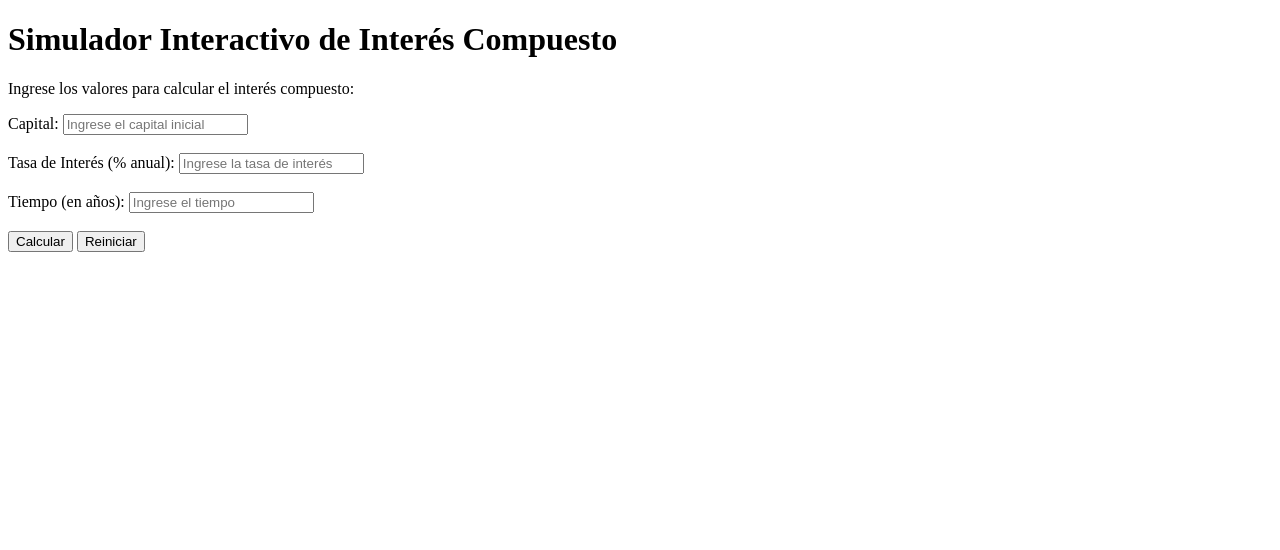
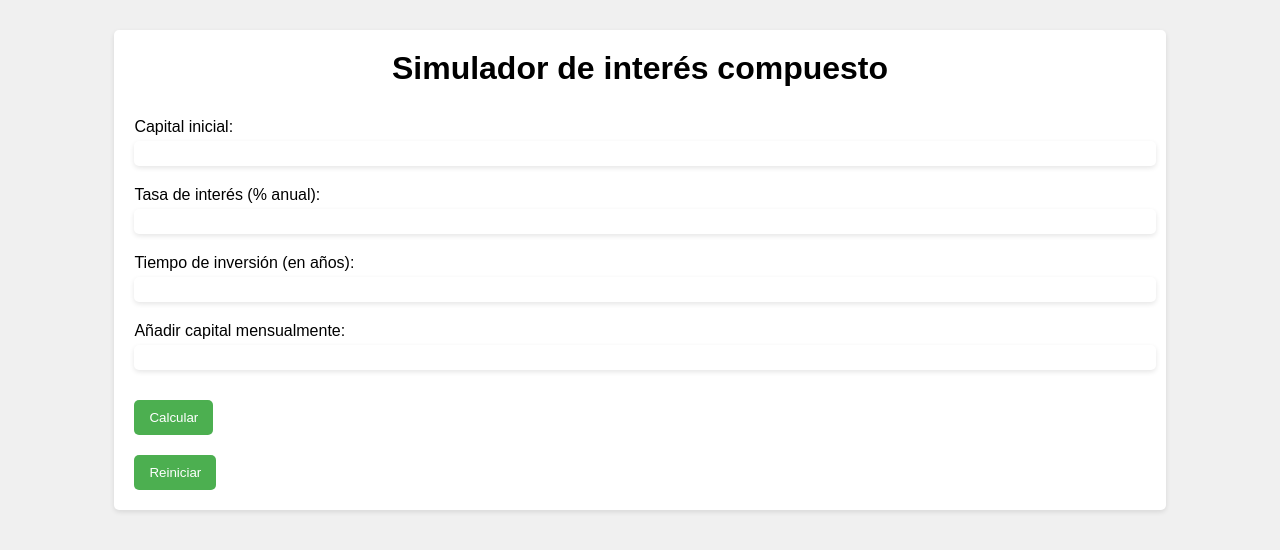
Before and after one commit to Malczewski94/CursoJavaScript, a plain HTML site: page index.html in a window 1280 px wide. Drawn offline with Linux system fonts and the light colour scheme.

Commit message:
primra preentrega 2

```diff
--- /dev/null
+++ b/CSS/styles.css
@@ -0,0 +1,72 @@
+body {
+	font-family: sans-serif;
+	background-color: #F0F0F0;
+}
+
+.container {
+	background-color: #FFFFFF;
+	padding: 20px;
+	border-radius: 5px;
+	box-shadow: 0px 2px 5px rgba(0, 0, 0, 0.1);
+	width: 80%;
+	margin: 0 auto;
+	margin-top: 30px;
+}
+
+h1 {
+	text-align: center;
+	margin-top: 0;
+}
+
+form {
+	display: flex;
+	flex-direction: column;
+	align-items: flex-start;
+}
+
+label {
+	margin-top: 10px;
+	margin-bottom: 5px;
+	display: block;
+}
+
+input[type=text] {
+	padding: 5px;
+	border-radius: 5px;
+	border: none;
+	box-shadow: 0px 2px 5px rgba(0, 0, 0, 0.1);
+	width: 100%;
+	margin-bottom: 10px;
+}
+
+button {
+	margin-top: 20px;
+	padding: 10px 15px;
+	border-radius: 5px;
+	border: none;
+	background-color: #4CAF50;
+	color: #FFFFFF;
+	cursor: pointer;
+}
+
+button:hover {
+	background-color: #3E8E41;
+}
+
+#resultado {
+	margin-top: 20px;
+	padding: 20px;
+	background-color: #F0F0F0;
+	border-radius: 5px;
+	box-shadow: 0px 2px 5px rgba(0, 0, 0, 0.1);
+	display: none;
+}
+
+#resultado h2 {
+	margin-top: 0;
+}
+
+#resultado p {
+	margin-top: 10px;
+	margin-bottom: 0;
+}
--- a/JS/main.js
+++ b/JS/main.js
@@ -1,32 +1,33 @@
-// Valores ingresados por el usuario
+// Obtener valores del formulario
 function calcularInteresCompuesto() {
-    let capital = parseFloat(document.getElementById("capital").value);
-    let tasa = parseFloat(document.getElementById("tasa").value);
-    let tiempo = parseInt(document.getElementById("tiempo").value);
-// Verificar que los valores ingresados sean válidos
-    if (isNaN(capital) || isNaN(tasa) || isNaN(tiempo)) {
-        alert("Por favor, ingrese valores numéricos válidos.");
-        return;
-    }
-    let monto = calcularMontoTotal(capital, tasa, tiempo);
-    let interes = calcularInteresTotal(monto, capital);
-    document.getElementById("resultado-monto").innerHTML = "Monto total: $" + monto.toFixed(2);
-    document.getElementById("resultado-interes").innerHTML = "Interés total: $" + interes.toFixed(2);
+	let capitalInicial = parseFloat(document.getElementById("capitalInicial").value);
+	let tasaInteres = parseFloat(document.getElementById("tasaInteres").value) / 100;
+	let tiempoInversion = parseFloat(document.getElementById("tiempoInversion").value);
+	let capitalMensual = parseFloat(document.getElementById("capitalMensual").value);
+// Calcular interés compuesto
+	let capitalFinal = capitalInicial;
+	for (let i = 1; i <= tiempoInversion * 12; i++) {
+		let interes = capitalFinal * (tasaInteres / 12);
+		capitalFinal += interes;
+		capitalFinal += capitalMensual;
+	}
+// Validar valores
+	if (isNaN(capitalInicial) || isNaN(tasaInteres) || isNaN(tiempoInversion) || isNaN(capitalMensual)) {
+		alert("Por favor ingrese valores numéricos para todos los campos.");
+		return;
+	}
+	if (capitalInicial <= 0 || tasaInteres <= 0 || tiempoInversion <= 0 || capitalMensual < 0) {
+		alert("Los valores ingresados deben ser mayores que cero.");
+		return;
+	}
+// Mostrar resultado
+	let resultadoDiv = document.getElementById("resultado");
+	resultadoDiv.style.display = "block";
+	resultadoDiv.innerHTML = "<h2>Resultado:</h2><p>Capital final: $" + capitalFinal.toFixed(2) + "</p>";
 }
 
-// Calcular el interés compuesto
-function calcularMontoTotal(capital, tasa, tiempo) {
-    return capital * Math.pow(1 + (tasa / 100), tiempo);
+// Reiniciar formulario y resultado
+function reiniciarSimulador() {
+	document.getElementById("formulario").reset();
+	document.getElementById("resultado").style.display = "none";
 }
-
-function calcularInteresTotal(monto, capital) {
-    return monto - capital;
-}
-
-function reiniciarSimulador() {
-    document.getElementById("capital").value = "";
-    document.getElementById("tasa").value = "";
-    document.getElementById("tiempo").value = "";
-    document.getElementById("resultado-monto").innerHTML = "";
-    document.getElementById("resultado-interes").innerHTML = "";
-}
--- a/index.html
+++ b/index.html
@@ -1,24 +1,27 @@
 <!DOCTYPE html>
-<html lang="en">
+<html>
 <head>
-    <meta charset="UTF-8">
-    <meta http-equiv="X-UA-Compatible" content="IE=edge">
-    <meta name="viewport" content="width=device-width, initial-scale=1.0">
-    <title>Simulador Interactivo de Interés Compuesto</title>
-    <script src="./JS/main.js"></script>
+	<meta charset="UTF-8">
+	<title>Simulador de interés compuesto</title>
+	<link rel="stylesheet" href="./CSS/styles.css">
 </head>
 <body>
-    <h1>Simulador Interactivo de Interés Compuesto</h1>
-    <p>Ingrese los valores para calcular el interés compuesto:</p>
-    <label>Capital:</label>
-    <input type="text" id="capital" placeholder="Ingrese el capital inicial"><br><br>
-    <label>Tasa de Interés (% anual):</label>
-    <input type="text" id="tasa" placeholder="Ingrese la tasa de interés"><br><br>
-    <label>Tiempo (en años):</label>
-    <input type="text" id="tiempo" placeholder="Ingrese el tiempo"><br><br>
-    <button onclick="calcularInteresCompuesto()">Calcular</button>
-    <button onclick="reiniciarSimulador()">Reiniciar</button><br><br>
-    <div id="resultado-monto"></div>
-    <div id="resultado-interes"></div>
+	<div class="container">
+		<h1>Simulador de interés compuesto</h1>
+		<form>
+			<label for="capitalInicial">Capital inicial:</label>
+			<input type="text" id="capitalInicial" name="capitalInicial" required>
+			<label for="tasaInteres">Tasa de interés (% anual):</label>
+			<input type="text" id="tasaInteres" name="tasaInteres" required>
+			<label for="tiempoInversion">Tiempo de inversión (en años):</label>
+			<input type="text" id="tiempoInversion" name="tiempoInversion" required>
+			<label for="capitalMensual">Añadir capital mensualmente:</label>
+			<input type="text" id="capitalMensual" name="capitalMensual" required>
+			<button type="button" onclick="calcularInteresCompuesto()">Calcular</button>
+			<button type="button" onclick="reiniciarSimulador()">Reiniciar</button>
+		</form>
+		<div id="resultado"></div>
+	</div>
+	<script src="./JS/main.js"></script>
 </body>
 </html>
```
